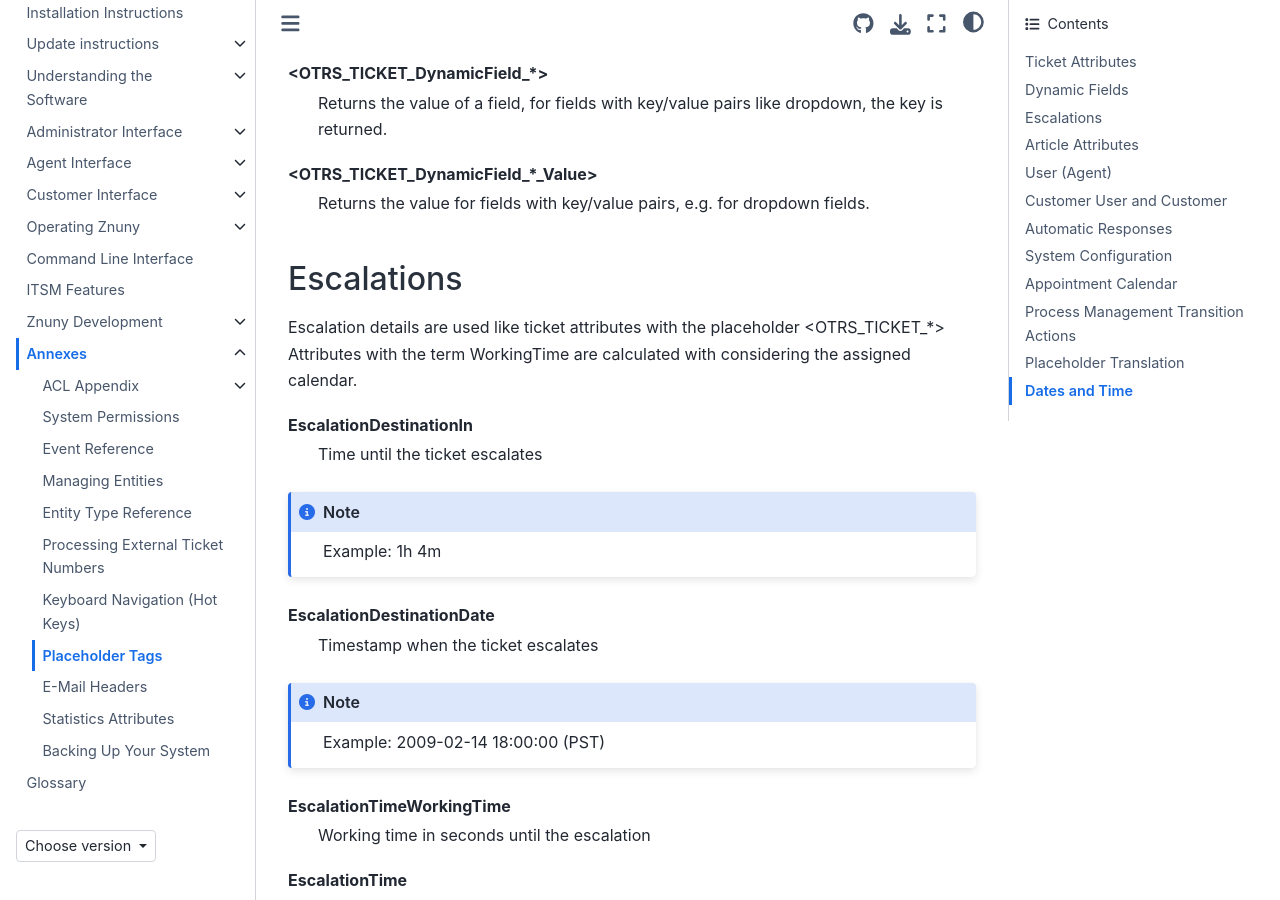
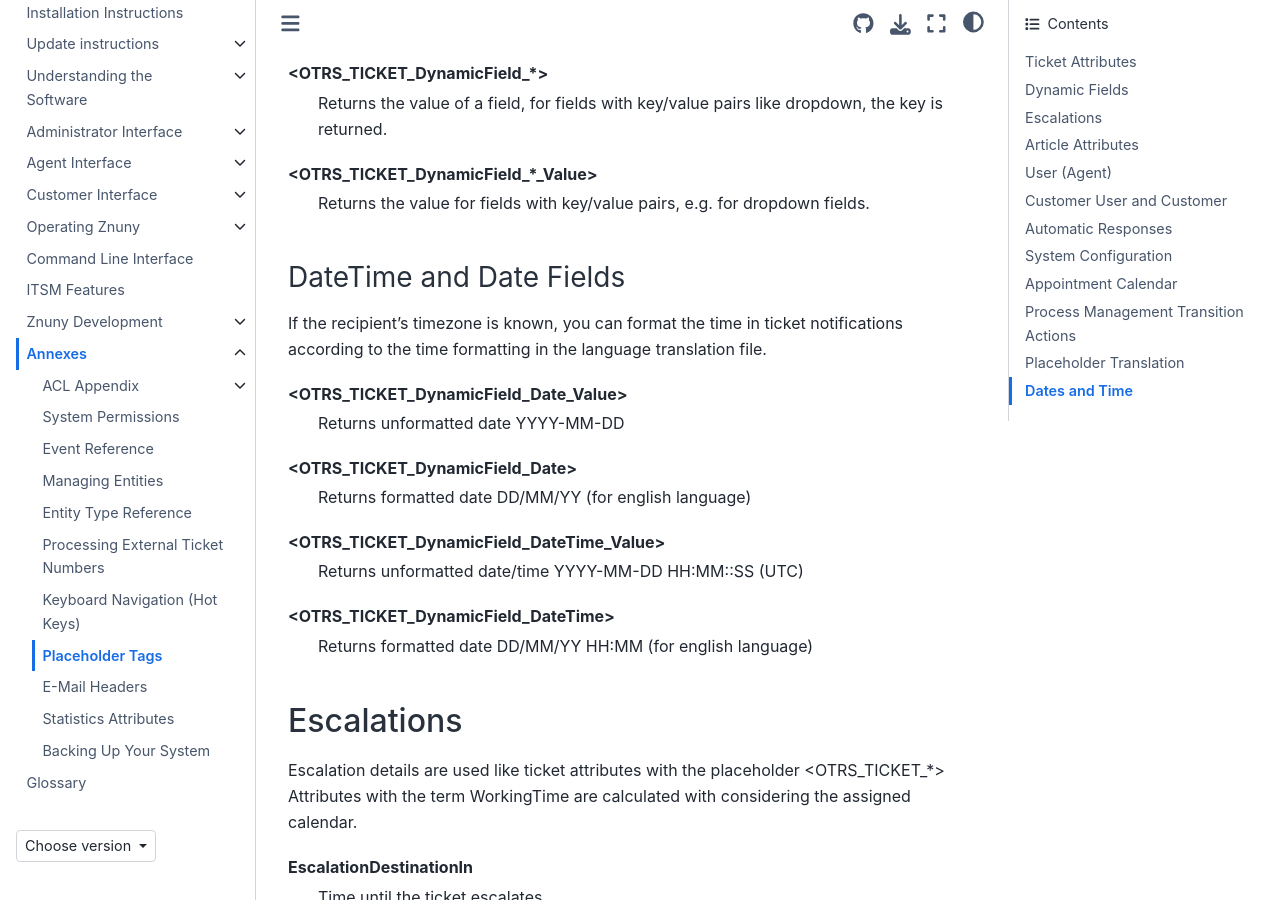
Before and after one commit to znuny/manual, a Sphinx documentation site: the page built from source/annexes/placeholders/index.rst, in a window 1280 px wide and 900 px high, scrolled down 2357 px. Built offline with Sphinx 7.4.7 and the Sphinx Book theme 1.1.4, drawn with Linux system fonts in a browser that asks for light colours.

Commit message:
Add note to the affect of a date and datetime field placeholder when using _Value in the placeholder.

```diff
--- a/source/annexes/placeholders/index.rst
+++ b/source/annexes/placeholders/index.rst
@@ -74,6 +74,20 @@
     Returns the value of a field, for fields with key/value pairs like dropdown, the key is returned.
 <OTRS_TICKET_DynamicField\_\*_Value>
     Returns the value for fields with key/value pairs, e.g. for dropdown fields.
+
+DateTime and Date Fields
+========================
+
+If the recipient's timezone is known, you can format the time in ticket notifications according to the time formatting in the language translation file.
+
+<OTRS_TICKET_DynamicField_Date_Value>
+    Returns unformatted date YYYY-MM-DD
+<OTRS_TICKET_DynamicField_Date>
+    Returns formatted date DD/MM/YY (for english language)
+<OTRS_TICKET_DynamicField_DateTime_Value>
+    Returns unformatted date/time YYYY-MM-DD HH:MM::SS (UTC)
+<OTRS_TICKET_DynamicField_DateTime>
+    Returns formatted date DD/MM/YY HH:MM (for english language)
 
 Escalations
 ***********
```
